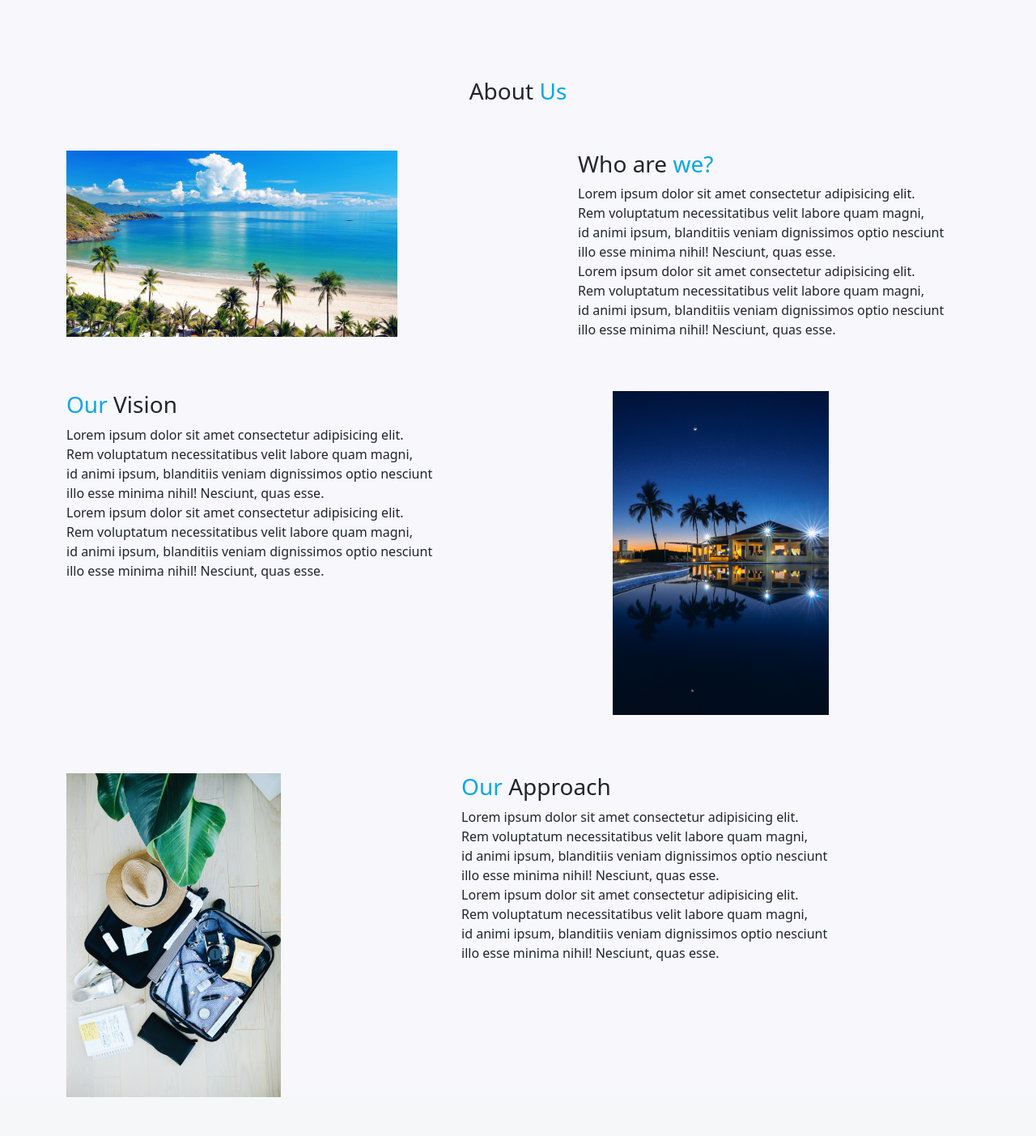
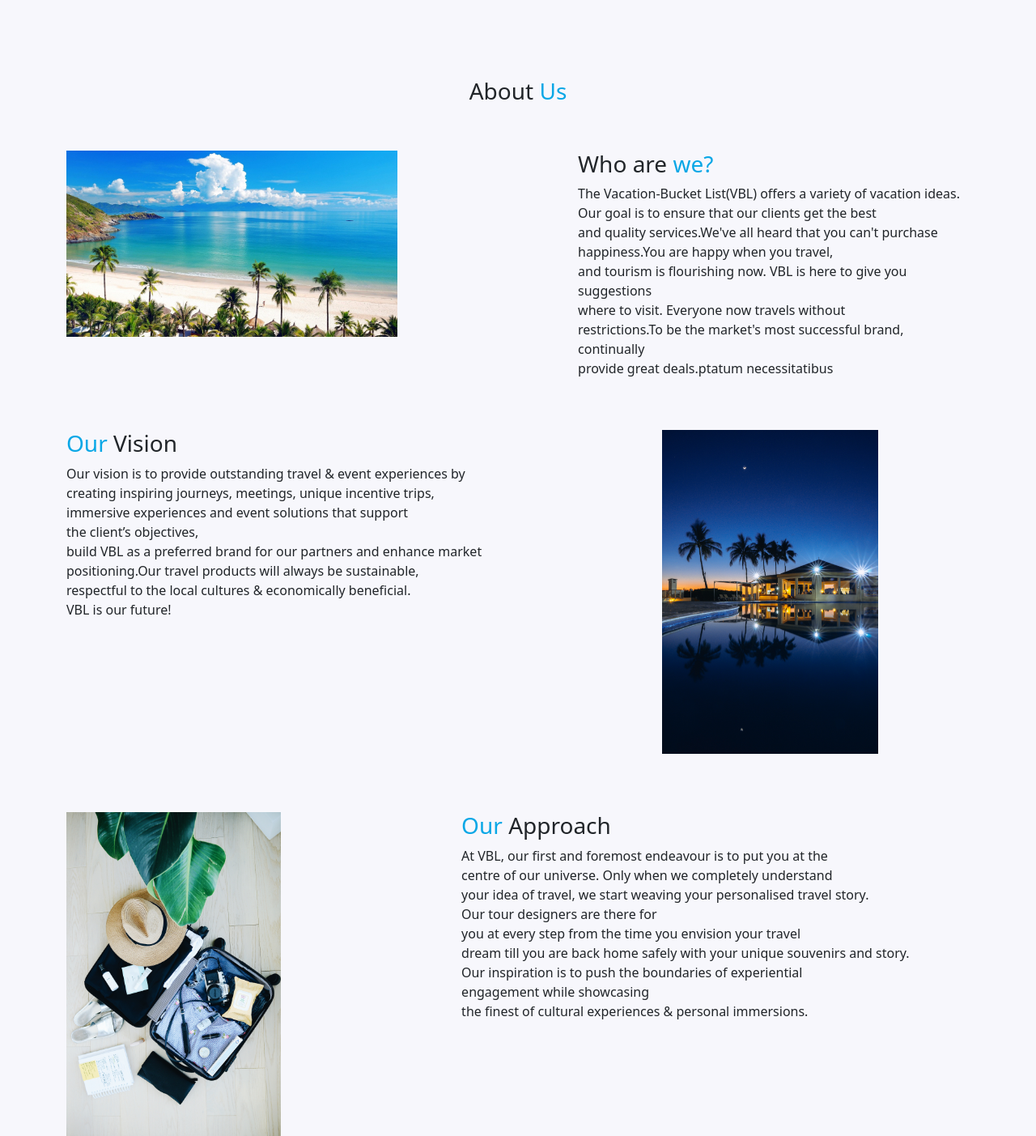
Before and after one commit to Edu58/vacation-bucket-list, a Flask app: page /about in a window 1280 px wide. Shown: the part 71-1474 px from the top of the page at 81% size. Before the commit the page ends 1426 px from the top, so only its background shows below. Run offline with Flask 2, Linux system fonts and the light colour scheme; some libraries are stand-ins or nearby versions.

Commit message:
add content onvision,approach and about us

```diff
--- a/app/templates/about.html
+++ b/app/templates/about.html
@@ -31,9 +31,8 @@
 
 <div class="our" style="margin-left:20%;">
     <h3>Who are <span style="color:rgb(9, 167, 230);">we?</span></h3>
-    <p>Lorem ipsum dolor sit amet consectetur adipisicing elit. <br>Rem voluptatum necessitatibus velit labore quam magni,<br> id animi ipsum, blanditiis veniam dignissimos optio nesciunt <br>illo esse minima nihil! Nesciunt, quas esse.
-       <br> Lorem ipsum dolor sit amet consectetur adipisicing elit. <br>Rem voluptatum necessitatibus velit labore quam magni,<br> id animi ipsum, blanditiis veniam dignissimos optio nesciunt <br>illo esse minima nihil! Nesciunt, quas esse.
-    </p>
+    <p>The Vacation-Bucket List(VBL) offers a variety of vacation ideas. <br>Our goal is to ensure that our clients get the best<br> and quality services.We've all heard that you can't purchase <br>happiness.You are happy when you travel,
+       <br>and tourism is flourishing now. VBL is here to give you suggestions <br> where to visit. Everyone now travels without <br>restrictions.To be the market's most successful brand, continually<br> provide great deals.ptatum necessitatibus<br></p>
     </div>
 
 </div>
@@ -42,8 +41,8 @@
         <div class="vision" style="display: flex;" >
             <div class="ours">
                 <h3><span style="color:rgb(9, 167, 230);">Our</span>  Vision</h3>
-                <p>Lorem ipsum dolor sit amet consectetur adipisicing elit. <br>Rem voluptatum necessitatibus velit labore quam magni,<br> id animi ipsum, blanditiis veniam dignissimos optio nesciunt <br>illo esse minima nihil! Nesciunt, quas esse.
-                   <br> Lorem ipsum dolor sit amet consectetur adipisicing elit. <br>Rem voluptatum necessitatibus velit labore quam magni,<br> id animi ipsum, blanditiis veniam dignissimos optio nesciunt <br>illo esse minima nihil! Nesciunt, quas esse.
+                <p>Our vision is to provide outstanding travel & event experiences by<br> creating inspiring journeys, meetings, unique incentive trips,<br> immersive experiences and event solutions that support<br> the client’s objectives,
+                   <br> build VBL as a preferred brand for our partners and enhance market<br> positioning.Our travel products will always be sustainable,<br> respectful to the local cultures & economically beneficial.<br>VBL is our future!
                 </p>
                 </div>
 
@@ -64,9 +63,9 @@
 
     <div class="our" style="margin-left: 20%;">
         <h3><span style="color:rgb(9, 167, 230);">Our</span>  Approach</h3>
-        <p>Lorem ipsum dolor sit amet consectetur adipisicing elit. <br>Rem voluptatum necessitatibus velit labore quam magni,<br> id animi ipsum, blanditiis veniam dignissimos optio nesciunt <br>illo esse minima nihil! Nesciunt, quas esse.
-           <br> Lorem ipsum dolor sit amet consectetur adipisicing elit. <br>Rem voluptatum necessitatibus velit labore quam magni,<br> id animi ipsum, blanditiis veniam dignissimos optio nesciunt <br>illo esse minima nihil! Nesciunt, quas esse.
-        </p>
+        <p>At VBL, our first and foremost endeavour is to put you at the <br>centre of our universe. Only when we completely understand <br>your idea of travel, we start weaving your personalised travel story. <br>Our tour designers are there for
+           <br>you at every step from the time you envision your travel<br> dream till you are back home safely with your unique souvenirs and story. <br>Our inspiration is to push the boundaries of experiential<br> engagement while showcasing <br>
+           the finest of cultural experiences & personal immersions.</p>
         </div>
 
 </div>
```
